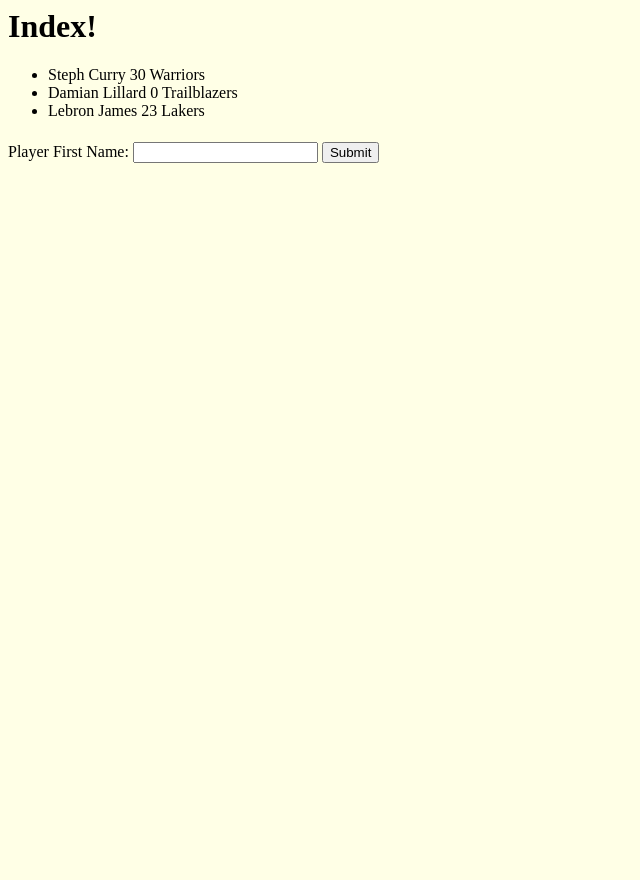
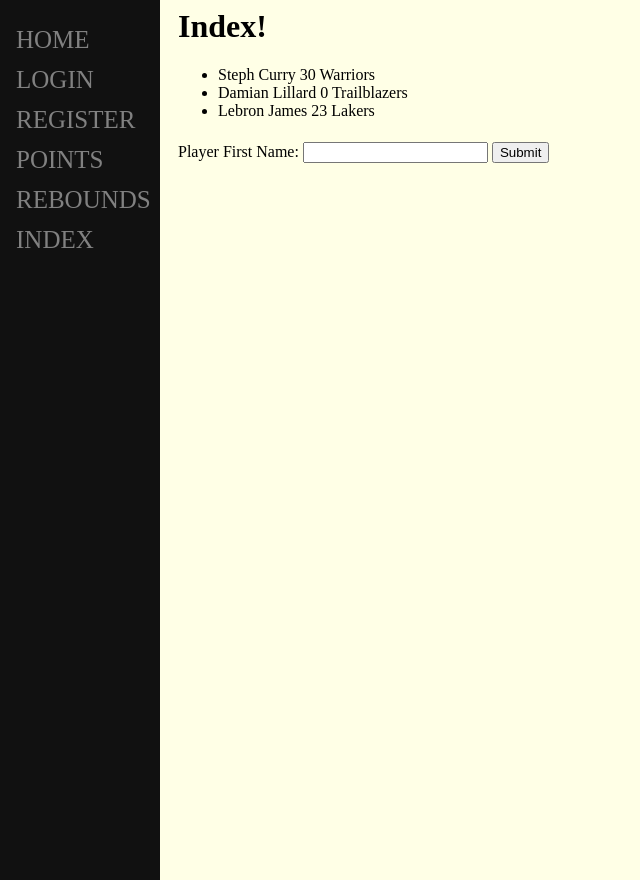
Before and after one commit to AshirKashyap/Django-Basketball-Stats, a Django app: page /polls/ in a window 1280 px wide. Shown: the whole page, without its empty margins (0-640 px from the left). Run offline with Django 3.2, Linux system fonts and the light colour scheme.

Commit message:
Styling Base Template
I finished adding all the css for my base template. Now, it looks a lot better and has a sidebar with href links to link back to other views/templates!

```diff
--- a/polls/templates/polls/base.html
+++ b/polls/templates/polls/base.html
@@ -1,13 +1,56 @@
 <html>
 <head>
+  <style type="text/css">
+    .sidenav {
+      height:100%;
+      width:160px;
+      position: fixed;
+      z-index:1;
+      top:0;
+      left:0;
+      background-color:#111;
+      overflow-x: :hidden;
+      padding-top:20px;
+    }
+
+    .sidenav a {
+      padding:6px 8px 6px 16px;
+      text-decoration: none;
+      font-size:25px;
+      color: #818181;
+      display:block;
+    }
+
+    .sidenav a:hover {
+      color:#f1f1f1;
+
+    }
+
+    .main {
+      margin-left:160px;
+      padding: 0px 10px;
+    }
+
+  </style>
+
   <title>{% block title %}Ashir's Website{% endblock %}</title>
 </head>
 
 <body>
-  <div id="content", name="content">
+  <div class="sidenav">
+    <a href="./home">HOME</a>
+    <a href="./login">LOGIN</a>
+    <a href="../register">REGISTER</a>
+    <a href="/points">POINTS</a>
+    <a href="/rebounds">REBOUNDS</a>
+    <a href="">INDEX</a>
+  </div>
+
+  <div id="content", name="content", class="main">
     {% block content %}
     BASE TEMPLATE
     {% endblock %}
   </div>
+
 </body>
 </html>
```
Also changed, not shown: db.sqlite3.
